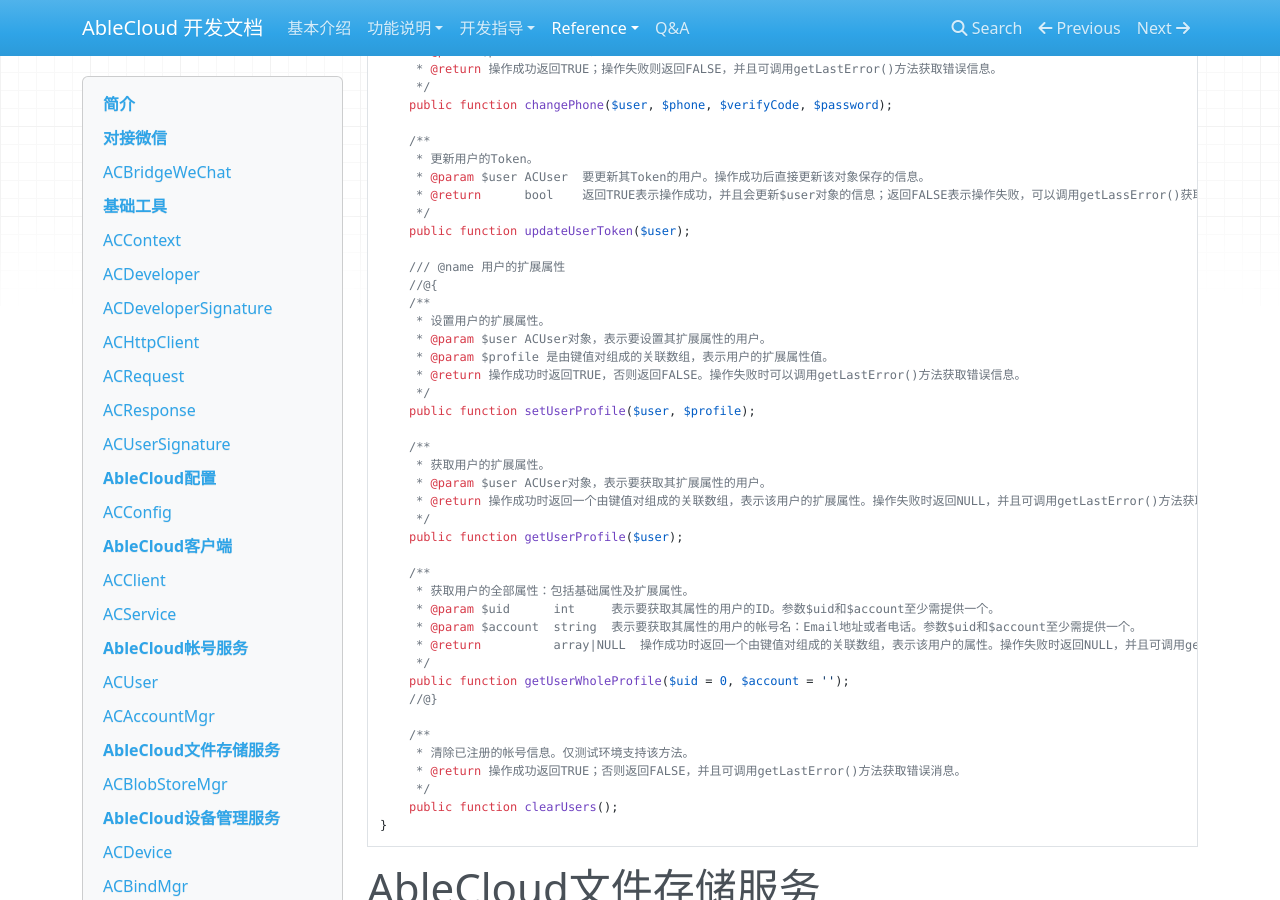
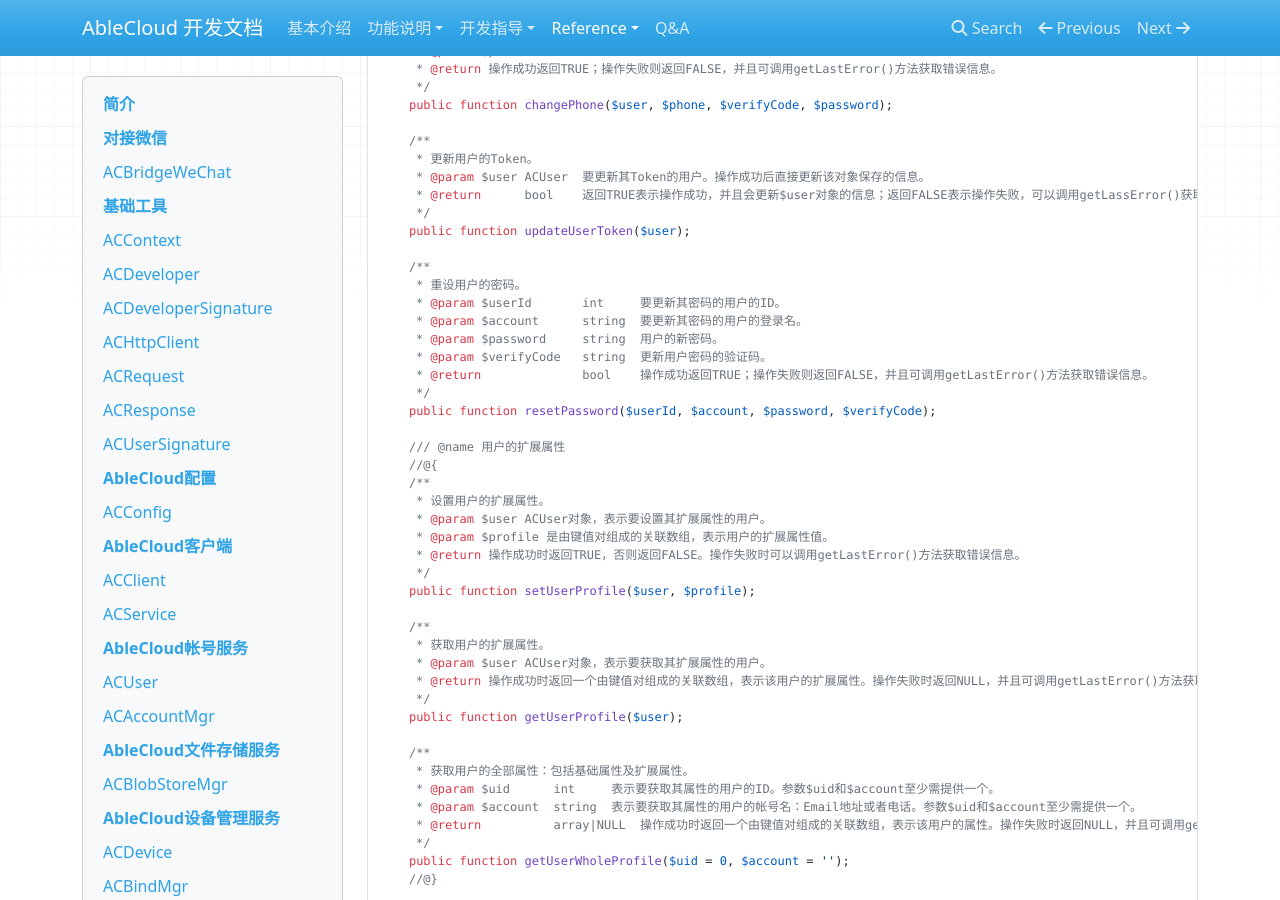
Before and after one commit to JessonW/rd_docs, an MkDocs documentation site: the page built from docs/reference/php.md, in a window 1280 px wide and 900 px high, scrolled down 15658 px. Built offline with MkDocs 1.6.1, drawn with Linux system fonts in a browser that asks for light colours; nearby versions of some CDN libraries; old or Windows-style settings are respelled for this version of MkDocs.

Commit message:
update php API reference

```diff
--- a/docs/reference/php.md
+++ b/docs/reference/php.md
@@ -865,6 +865,16 @@
      * @return		bool	返回TRUE表示操作成功，并且会更新$user对象的信息；返回FALSE表示操作失败，可以调用getLassError()获取错误信息。
      */
     public function updateUserToken($user);
+
+    /**
+     * 重设用户的密码。
+     * @param $userId		int		要更新其密码的用户的ID。
+     * @param $account		string	要更新其密码的用户的登录名。
+     * @param $password		string	用户的新密码。
+     * @param $verifyCode	string	更新用户密码的验证码。
+     * @return				bool	操作成功返回TRUE；操作失败则返回FALSE，并且可调用getLastError()方法获取错误信息。
+     */
+    public function resetPassword($userId, $account, $password, $verifyCode);
 
     /// @name 用户的扩展属性
     //@{
```
